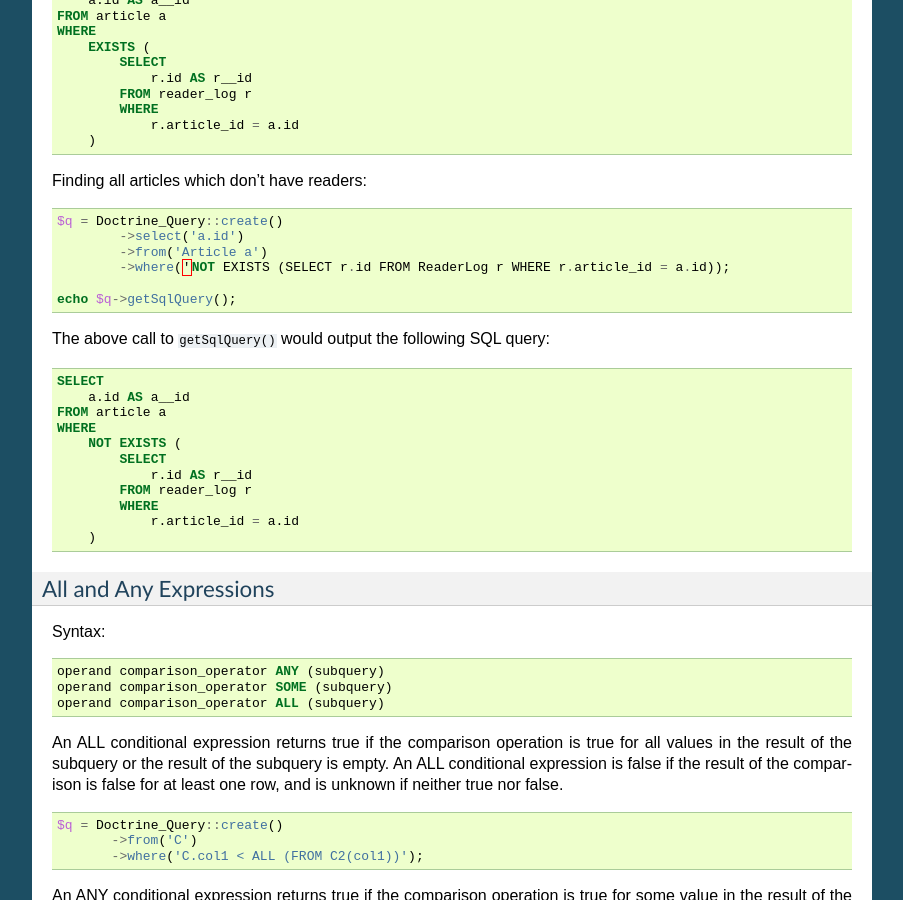
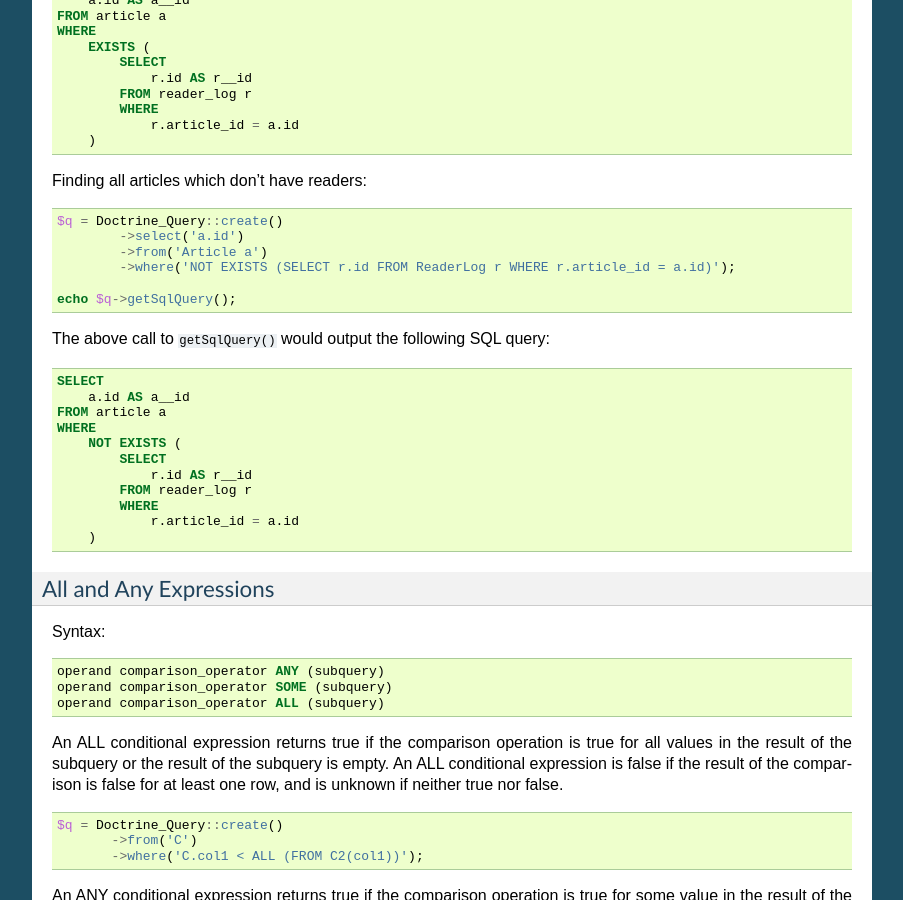
Before and after one commit to doctrine/doctrine1-documentation, a Sphinx documentation site: the page built from source/en/manual/dql-doctrine-query-language.rst, in a window 1280 px wide and 900 px high, scrolled down 18742 px. Shown: the whole window, without its empty margins (198-1101 px from the left). Built offline with Sphinx 7.4.7, drawn with Linux system fonts in a browser that asks for light colours; cross-references to code outside the pages are shown as plain code.

Commit message:
Fix error in code sample

```diff
--- a/source/en/manual/dql-doctrine-query-language.rst
+++ b/source/en/manual/dql-doctrine-query-language.rst
@@ -1295,7 +1295,7 @@
     $q = Doctrine_Query::create()
             ->select('a.id')
             ->from('Article a')
-            ->where('NOT EXISTS (SELECT r.id FROM ReaderLog r WHERE r.article_id = a.id));
+            ->where('NOT EXISTS (SELECT r.id FROM ReaderLog r WHERE r.article_id = a.id)');
 
     echo $q->getSqlQuery();
 
```
